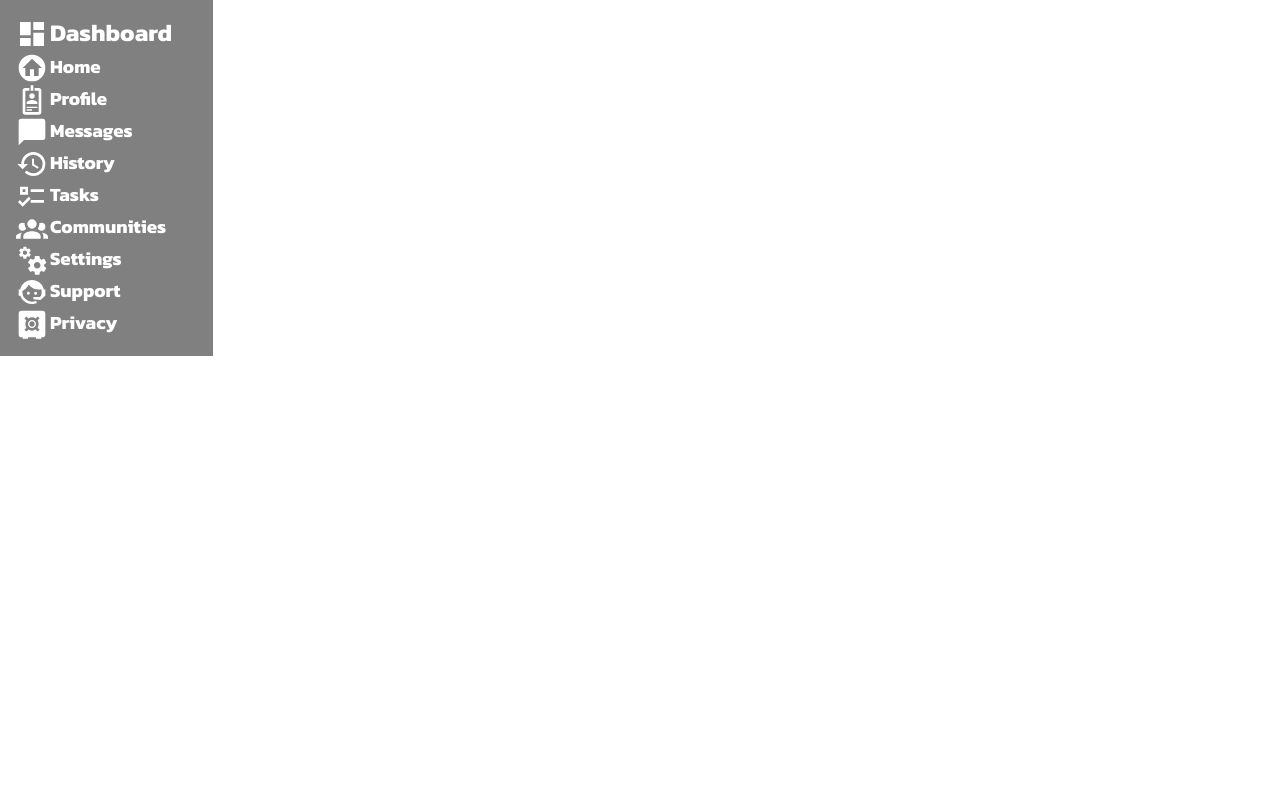
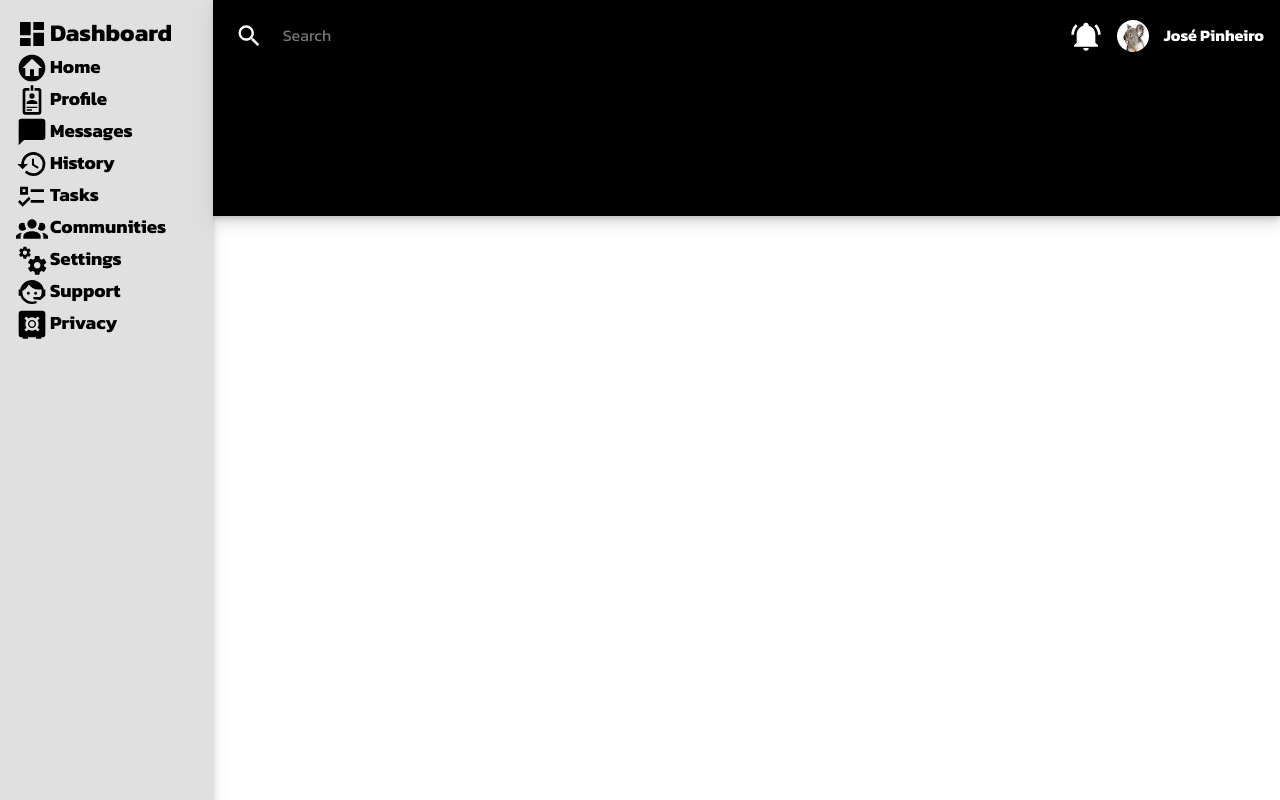
Before and after one commit to josegoms/admin-dashboard, a plain HTML site: page index.html in a window 1280 px wide. Drawn offline with Linux system fonts and the light colour scheme.

Commit message:
Add header raw style and half of its content

```diff
--- a/index.html
+++ b/index.html
@@ -7,6 +7,21 @@
     <title>Admin Dashboard</title>
 </head>
 <body>
+    <div class="header">
+        <div class="search-profile">
+            <div class="search">
+                <button><svg xmlns="http://www.w3.og/2000/svg" viewBox="0 0 24 24"><title>magnify</title><path d="M9.5,3A6.5,6.5 0 0,1 16,9.5C16,11.11 15.41,12.59 14.44,13.73L14.71,14H15.5L20.5,19L19,20.5L14,15.5V14.71L13.73,14.44C12.59,15.41 11.11,16 9.5,16A6.5,6.5 0 0,1 3,9.5A6.5,6.5 0 0,1 9.5,3M9.5,5C7,5 5,7 5,9.5C5,12 7,14 9.5,14C12,14 14,12 14,9.5C14,7 12,5 9.5,5Z" /></svg></button>
+                <input type="search" placeholder="Search" />
+            </div>
+            <div class="profile">
+                <a href="#" class="greeting"><svg xmlns="http://www.w3.org/2000/svg" viewBox="0 0 24 24"><title>bell-ring</title><path d="M21,19V20H3V19L5,17V11C5,7.9 7.03,5.17 10,4.29C10,4.19 10,4.1 10,4A2,2 0 0,1 12,2A2,2 0 0,1 14,4C14,4.1 14,4.19 14,4.29C16.97,5.17 19,7.9 19,11V17L21,19M14,21A2,2 0 0,1 12,23A2,2 0 0,1 10,21M19.75,3.19L18.33,4.61C20.04,6.3 21,8.6 21,11H23C23,8.07 21.84,5.25 19.75,3.19M1,11H3C3,8.6 3.96,6.3 5.67,4.61L4.25,3.19C2.16,5.25 1,8.07 1,11Z" /></svg></a>
+                <img src="/icons/istockphoto-118645115-612x612.jpg" alt="Profile Picture">
+                <p>José Pinheiro</p>
+            </div>
+        </div>
+        <div class="greeting-buttons">
+        </div>
+    </div>
     <div class="sidebar">
         <div>
             <svg xmlns="http://www.w3.org/2000/svg" viewBox="0 0 24 24"><title>view-dashboard</title><path d="M13,3V9H21V3M13,21H21V11H13M3,21H11V15H3M3,13H11V3H3V13Z" /></svg>
@@ -47,8 +62,6 @@
         <div><svg xmlns="http://www.w3.org/2000/svg" viewBox="0 0 24 24"><title>safe-square</title><path d="M20 2C21.1 2 22 2.9 22 4V20C22 21.1 21.1 22 20 22H19V23H15V22H9V23H5V22H4C2.9 22 2 21.1 2 20V4C2 2.9 2.9 2 4 2H20M17 12C17 11 16.7 10 16.2 9.2L17.7 7.7L16.3 6.3L14.8 7.8C14 7.3 13 7 12 7C11 7 10 7.3 9.2 7.8L7.8 6.3L6.3 7.8L7.8 9.3C7.3 10 7 11 7 12C7 13 7.3 14 7.8 14.8L6.3 16.3L7.8 17.7L9.3 16.2C10 16.7 11 17 12 17C13 17 14 16.7 14.8 16.2L16.3 17.7L17.7 16.3L16.2 14.8C16.7 14 17 13 17 12M12 9C13.7 9 15 10.3 15 12C15 13.7 13.7 15 12 15C10.3 15 9 13.7 9 12C9 10.3 10.3 9 12 9M12 14C13.1 14 14 13.1 14 12C14 10.9 13.1 10 12 10C10.9 10 10 10.9 10 12C10 13.1 10.9 14 12 14Z" /></svg>
             <h3>Privacy</h3>
     </div>
-  </div>
-  <div class="header"></div>
     <div class="main"></div>
 </body>
 </html>
--- a/styles.css
+++ b/styles.css
@@ -52,7 +52,6 @@ h1, h2, h3, h4, h5, h6 {
 #root, #__next {
   isolation: isolate;
 }
-
 @font-face {
     font-family: "Kanit";
     src:
@@ -73,7 +72,7 @@ h1, h2, h3, h4, h5, h6 {
     font-display: swap;
 }
 
-html {
+body {
     display: grid;
     grid-template-columns: minmax(min-content, 1fr) 5fr;
     grid-template-rows: 1fr 5fr;
@@ -81,26 +80,31 @@ html {
         "sidebar header"
         "sidebar main";
     height: 100vh;
-    width: 100vw;
 }
 
 /* Styles */
-html {
+body {
     font-family: "Kanit", sans-serif;
     font-size: 16px;
 }
 
 .sidebar {
-    grid-area: sidebar;
-    background-color: gray;
-    color: white;
+    grid-row: 1 / span 3;
+    grid-column: 1;
+    background-color: rgb(105, 103, 103, 0.2);
+    backdrop-filter: blur(10px);
+    color: black;
     padding: 1em;
+    height: 100%;
+
+    box-shadow:  0 2px 4px rgba(0,0,0,0.1),
+                 0 4px 8px rgba(0,0,0,0.1),
+                 0 8px 16px rgba(0,0,0,0.1);
 }
 
 .sidebar div {
     display: flex;
     align-items: center;
-    color: white;
     gap: 2px;
 }
 
@@ -110,10 +114,74 @@ svg {
 }
 
 .header {
-    grid-area: header;
+    grid-row: 1;
+    grid-column: 2;
+    background-color: black;
+    box-shadow:  0 2px 4px rgba(0,0,0,0.1),
+                 0 4px 8px rgba(0,0,0,0.1),
+                 0 8px 16px rgba(0,0,0,0.1);
+
+    display: grid;
+    grid-template-rows: 1fr 2fr;
 }
 
+.search-profile {
+    display: flex;
+    justify-content: space-between;
+    padding: 1rem;
+}
+
+.search {
+    display: flex;
+    align-items: center;
+    justify-content: center;
+    gap: 5px;
+    width: 40%;
+}
+
+.search button {
+    background-color: transparent;
+    border: none;
+    color: white;
+    cursor: pointer;
+}
+.search input {
+    background-color: transparent;
+    border: transparent;
+    color: white;
+    padding: 0.5em;
+    border-radius: 15px;
+    width: 100%;
+}
+
+.profile img {
+    width: 2em;
+    height: 2em;
+    border-radius: 50%;
+}
+
+.profile {
+    display: flex;
+    align-items: center;
+    gap: 15px;
+    color: white;
+}
+
+.profile p {
+    font-weight: 700;
+}
+
+.header svg {
+    height: 2em;
+    fill: white;
+}
+
+input::-webkit-search-cancel-button {
+    -webkit-appearance: none;
+  }
+
+
 .main {
-    grid-area: main;
-    overflow-y: auto;
+    grid-row: 2;
+    grid-column: 2;
 }
```
Also changed, not shown: icons/hexagonal-black-background-modern-design/sl_0210121_40570_53.jpg (added), icons/istockphoto-118645115-612x612.jpg (added), 2 other files. Lines whose indentation alone changed are shown as unchanged.
